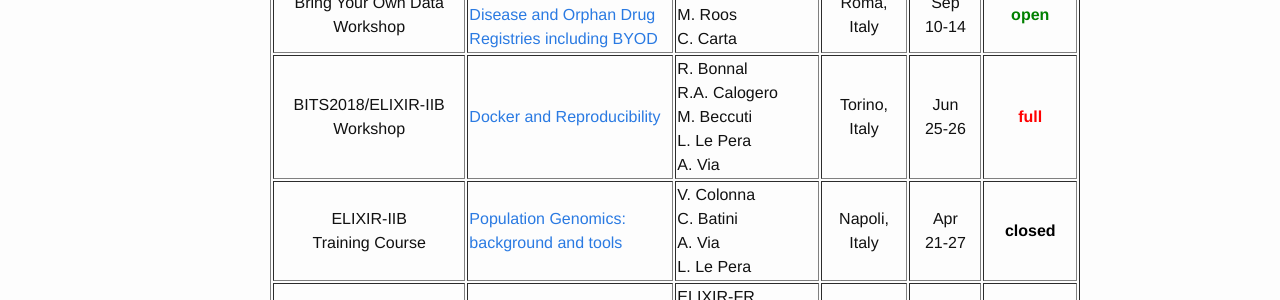
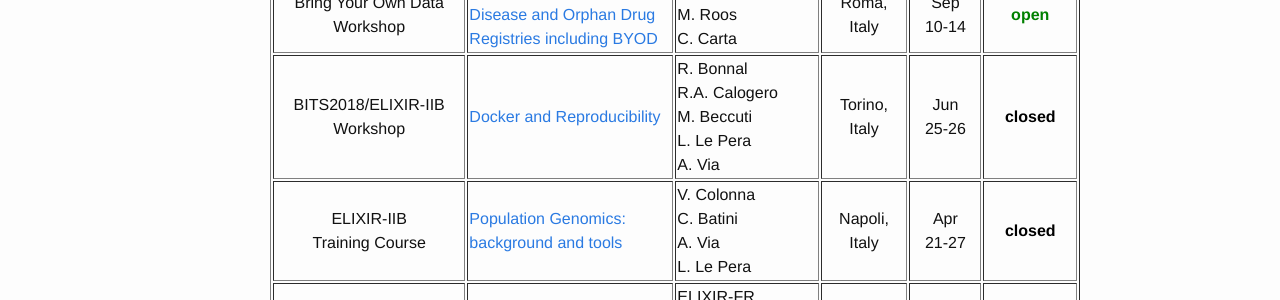
Before and after one commit to ELIXIR-IIB-training/website, a Jekyll site: the page built from _pages/01-all_events.md, in a window 1280 px wide. Shown: the part 497-797 px from the top of the page. Built offline with Jekyll 4.4.1, drawn with Linux system fonts in a browser that asks for light colours.

```diff
--- a/_pages/01-all_events.md
+++ b/_pages/01-all_events.md
@@ -51,7 +51,7 @@ permalink: /all_events_2018/
     <td height="50" width="150">R. Bonnal<br>R.A. Calogero<br>M. Beccuti<br>L. Le Pera<br>A. Via</td>
    <td height="50" align="center">Torino,<br>Italy</td>
    <td height="50" width="75" width="75" align="center">Jun<br>25-26</td>
-   <td height="50" align="center"><font color="red"><b>full</b></font></td>
+   <td height="50" align="center"><font color="black"><b>closed</b></font></td>
 </tr>
 <tr>
 <td height="50" align="center">ELIXIR-IIB<br>Training Course</td>
```
